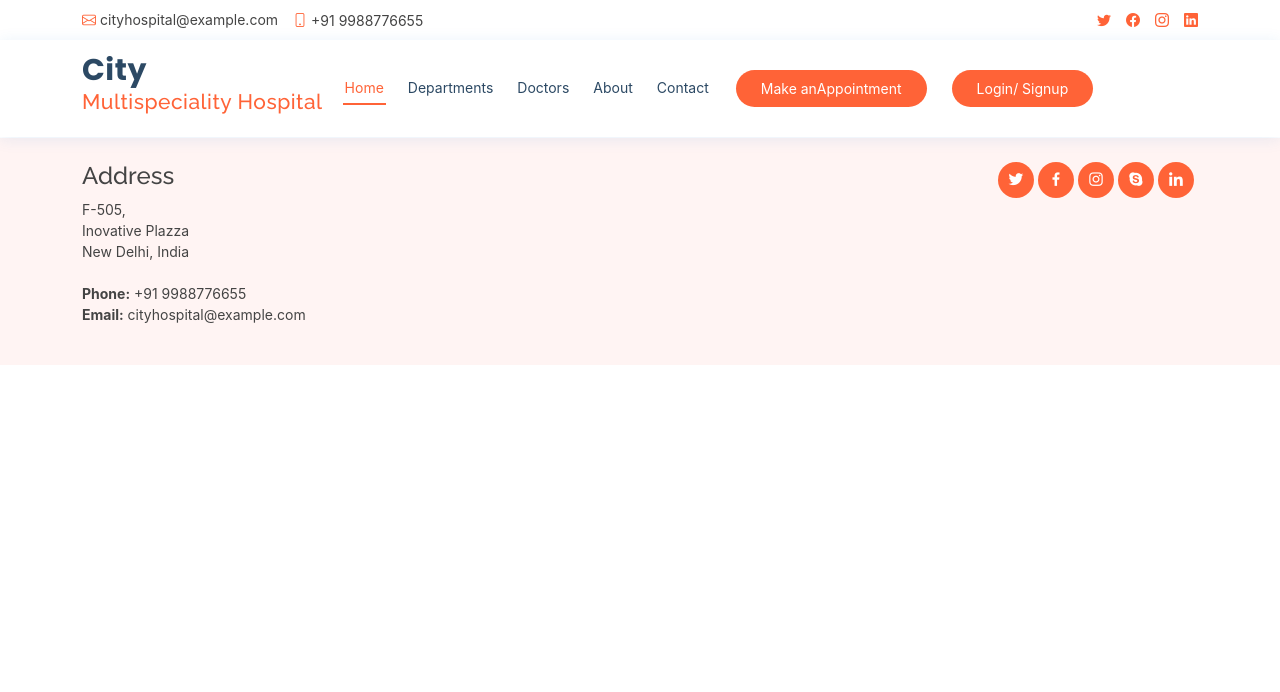
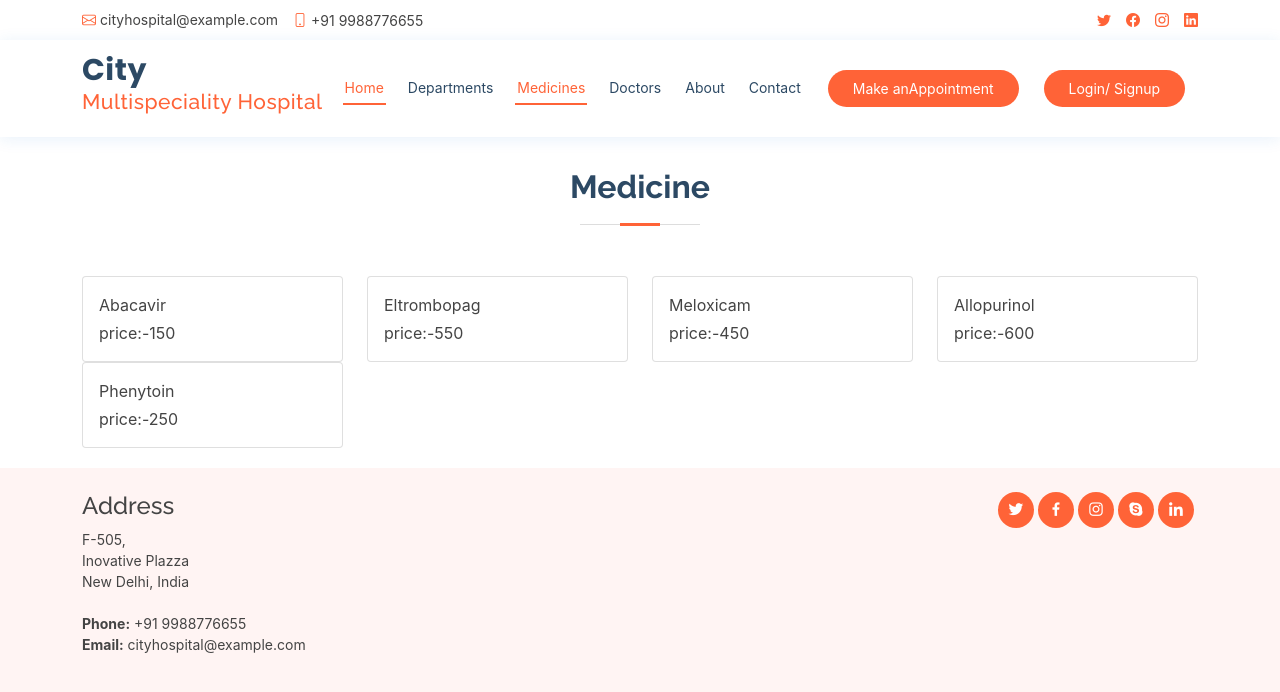
Before and after one commit to piyuholic/cityHostpitalNew, a React (Create React App) app: page /Medicines in a window 1280 px wide. Shown: the top 692 px of the page. Built offline with nearby package versions, Linux system fonts and the light colour scheme.

Commit message:
medicines

```diff
--- a/package.json
+++ b/package.json
@@ -10,6 +10,7 @@
     "react-dom": "^18.2.0",
     "react-router-dom": "^5.2.0",
     "react-scripts": "5.0.1",
+    "reactstrap": "^9.1.4",
     "web-vitals": "^2.1.4"
   },
   "scripts": {
--- a/src/App.js
+++ b/src/App.js
@@ -10,6 +10,7 @@ import { Route, Switch } from 'react-router-dom';
 import Header from './Component/Header/Header';
 import Footer from './Component/Footer/Footer';
 import Auth from './Container/auth/Auth';
+import Medicines from './Container/Medicines/Medicines';
 
 function App() {
   return (
@@ -20,6 +21,7 @@ function App() {
         <Route exact path={"/Departments"} component={Departments} />
         <Route exact path={"/About"} component={About} />
         <Route exact path={"/Doctors"} component={Doctors} />
+        <Route exact path={"/Medicines"} component={Medicines} />
         <Route exact path={"/Contact"} component={Contact} />
         <Route exact path={"/Appointment"} component={Appointment} />
         <Route exact path={"/auth"} component={Auth}  />
--- a/src/Component/Header/Header.js
+++ b/src/Component/Header/Header.js
@@ -30,6 +30,7 @@ function Headar(props) {
                         <ul>
                             <li><NavLink className="nav-link scrollto" to={"/"}>Home</NavLink></li>
                             <li><NavLink className="nav-link scrollto"to={"/Departments"}>Departments</NavLink></li>
+                            <li><NavLink className="nav-link scrollto"to={"/Medicines"}>Medicines</NavLink></li>
                             <li><NavLink className="nav-link scrollto" to={"/Doctors"}>Doctors</NavLink></li>
                             <li><NavLink className="nav-link scrollto " to={"/About"}>About</NavLink></li>
                             <li><NavLink className="nav-link scrollto" to={"/Contact"}>Contact</NavLink></li>
--- /dev/null
+++ b/src/Component/List/List.js
@@ -0,0 +1,25 @@
+import React from 'react';
+import { Card, CardImg, CardText, CardBody, CardTitle, CardSubtitle, Button } from 'reactstrap';
+
+function List({ data }) {
+    console.log(data);
+    return (
+        <>
+            {
+                data.map((d, i) => (
+                    <div className='col-3'>
+                        <Card>
+                            <CardBody>
+                                <CardTitle>{d.name}</CardTitle>
+                                <CardSubtitle>price:-{d.price}</CardSubtitle>
+                            </CardBody>
+                        </Card>
+                    </div>
+                ))
+            }
+
+        </>
+    );
+}
+
+export default List;
--- /dev/null
+++ b/src/Container/Medicines/Medicines.js
@@ -0,0 +1,60 @@
+import React from 'react';
+import List from '../../Component/List/List';
+
+
+function Medicines(data) {
+    const orgData = [
+
+        {
+            id: 101,
+            name: 'Abacavir',
+            quantity: 25,
+            price: 150,
+            expiry: 2022
+        },
+        {
+            id: 102,
+            name: 'Eltrombopag',
+            quantity: 90,
+            price: 550,
+            expiry: 2021
+        },
+        {
+            id: 103,
+            name: 'Meloxicam',
+            quantity: 85,
+            price: 450,
+            expiry: 2025
+        },
+        {
+            id: 104,
+            name: 'Allopurinol',
+            quantity: 50,
+            price: 600,
+            expiry: 2023
+        },
+        {
+            id: 105,
+            name: 'Phenytoin',
+            quantity: 63,
+            price: 250,
+            expiry: 2021
+        },
+
+    ]
+    return (
+        <section id="appointment" className="appointment">
+            <div className="container">
+                <div className="section-title">
+                    <h2>Medicine</h2>
+                </div>
+                <div className='row'>
+                    <List data={orgData} />
+                </div>
+            </div>
+        </section>
+
+    );
+}
+
+export default Medicines;
```
Also changed, not shown: 1 other file (tests, documents, lock files or other folders).
